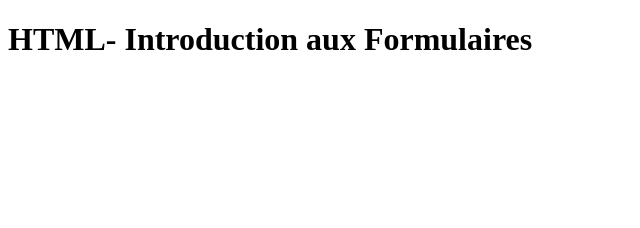
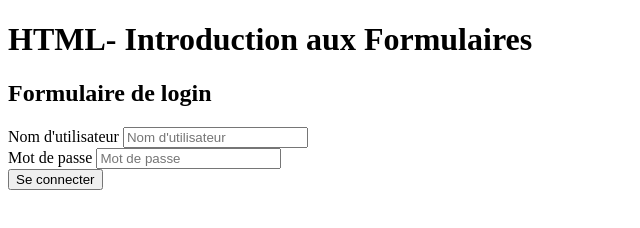
Before and after one commit to Eliott-stf/formulaire_html, a plain HTML site: page index.html in a window 1280 px wide. Shown: the whole page, without its empty margins (0-640 px from the left). Drawn offline with Linux system fonts and the light colour scheme.

Commit message:
Formulaire login terminé

```diff
--- a/index.html
+++ b/index.html
@@ -1,12 +1,51 @@
 <!DOCTYPE html>
 <html lang="fr">
+
 <head>
     <meta charset="UTF-8">
     <meta name="viewport" content="width=device-width, initial-scale=1.0">
     <title>Intro aux Formulaires</title>
 </head>
+
 <body>
     <h1>HTML- Introduction aux Formulaires</h1>
 
+    <h2>Formulaire de login</h2>
+    <!--
+    Un formulaire est représenté par une balise <form>
+        -Action: URL vers lequel ont envoie les données pour les traitées (un fichier PHP) vide = la page actuelle
+        -method: Methode HTTP avec laquelle envoyer le formulaire, appelée aussi "verbe HTTP" (par defaut = GET)
+    -->
+    <form action="" method="post">
+        <!--
+        Un des éléments de saisie est représenté par une balise <input>
+        -type: Forme du champs de saisie (plusieurs choix disponibles)
+        -name: Le nom de la variable envoyée par le formulaire pour contenir la donnée saisie
+        -placeholder: texte temporaire quand le champs est vide
+        EX:
+        Champs de saisie texte sur une seule ligne
+        -->
+        <!-- Non d'utilisateur -->
+        <div>
+            <label for="input-username">Nom d'utilisateur</label>
+            <input type="text" name="username" id="input-username" placeholder="Nom d'utilisateur">
+        </div>
+
+        <!-- Mot de passe-->
+        <div>
+            <label for="input-password">Mot de passe</label>
+            <input type="password" name="userpass" id="input-password" placeholder="Mot de passe">
+        </div>
+
+        <!-- Boutton d'envoi du formulaire -->
+        <div>
+            <!-- Option 1: <button> de type "submit" -->
+            <!--<button type="submit">Se connecter</button> -->
+            <!-- Option 2: <input> de type "submit" -->
+            <input type="submit" value="Se connecter">
+        </div>
+    </form>
+
 </body>
+
 </html>
```
